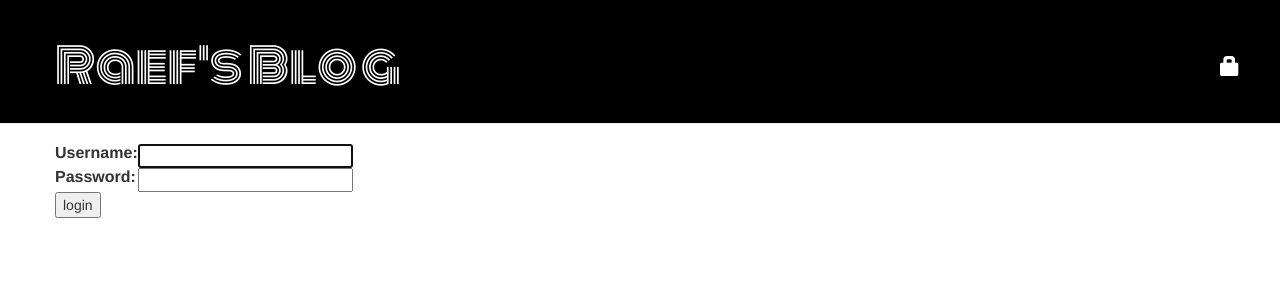
After one commit to mhdraef/Website-Project-Bridging-Coursework, a Django app: page /accounts/login/ in a window 1280 px wide. The commit adds this page. Shown: the top 300 px of the page. Run offline with Django 3.2, Linux system fonts and the light colour scheme; some libraries are stand-ins or nearby versions.

Commit message:
Added security measures, login/logout, post edit feature

```diff
--- a/blog/static/css/blog.css
+++ b/blog/static/css/blog.css
@@ -40,9 +40,17 @@ h1, h2, h3, h4 {
 .top-menu, .top-menu:hover, .top-menu:visited {
     color: #ffffff;
     float: right;
-    font-size: 26pt;
+    font-size: 15pt;
     margin-right: 20px;
-    margin-top: 30px;
+    margin-top: 35px;
+}
+
+.top-menu-plus, .top-menu-plus:hover, .top-menu-plus:visited{
+  color: #ffffff;
+  font-size: 26pt;
+  float: right;
+  margin-right: 20px;
+  margin-top: 30px;
 }
 
 .post {
--- a/blog/templates/blog/base.html
+++ b/blog/templates/blog/base.html
@@ -10,11 +10,16 @@
 
   <body>
 
-    {% block page-header %}
     <div class="page-header">
+      {% if user.is_authenticated %}
+      <p class="top-menu">Signed in as {{ user.username }} <small>(<a href="{% url 'logout' %}">Log out</a>)</small></p>
+      {% else %}
+          <a href="{% url 'login' %}" class="top-menu"><span class="glyphicon glyphicon-lock"></span></a>
+      {% endif %}
+      {% block page-header %}
+      {% endblock %}
       <h1>Raef's Blog</h1>
     </div>
-    {% endblock %}
 
     <div class="content container">
       <div class="row">
--- a/blog/templates/blog/post_list.html
+++ b/blog/templates/blog/post_list.html
@@ -1,12 +1,9 @@
 {% extends 'blog/base.html' %}
 
 {% block page-header %}
-<div class="page-header">
   {% if user.is_authenticated %}
-<a href="{% url 'post_new' %}" class="top-menu"><span class="glyphicon glyphicon-plus"></span></a>
+      <a href="{% url 'post_new' %}" class="top-menu-plus"><span class="glyphicon glyphicon-plus"></span></a>
   {% endif %}
-<h1>Raef's Blog</h1>
-</div>
 {% endblock %}
 {% block content %}
 {% for post in posts %}
--- /dev/null
+++ b/blog/templates/registration/login.html
@@ -0,0 +1,24 @@
+{% extends "blog/base.html" %}
+
+{% block content %}
+    {% if form.errors %}
+        <p>Your username and password didn't match. Please try again.</p>
+    {% endif %}
+
+    <form method="post" action="{% url 'login' %}">
+    {% csrf_token %}
+        <table>
+        <tr>
+            <td>{{ form.username.label_tag }}</td>
+            <td>{{ form.username }}</td>
+        </tr>
+        <tr>
+            <td>{{ form.password.label_tag }}</td>
+            <td>{{ form.password }}</td>
+        </tr>
+        </table>
+
+        <input type="submit" value="login" />
+        <input type="hidden" name="next" value="{{ next }}" />
+    </form>
+{% endblock %}
--- a/blog/views.py
+++ b/blog/views.py
@@ -4,6 +4,7 @@ from django.utils import timezone
 from .models import Post
 from django.shortcuts import render, get_object_or_404
 from .forms import PostForm
+from django.contrib.auth.decorators import login_required
 
 # Create your views here.
 
@@ -16,6 +17,7 @@ def blog_post(request, pk):
     post = get_object_or_404(Post, pk=pk)
     return render(request, 'blog/blog_post.html', {'post': post})
 
+@login_required
 def post_new(request):
     if request.method == "POST":
         form = PostForm(request.POST)
@@ -29,6 +31,7 @@ def post_new(request):
         form = PostForm()
     return render(request, 'blog/post_edit.html', {'form': form})
 
+@login_required
 def post_edit(request, pk):
     post = get_object_or_404(Post, pk=pk)
     if request.method == "POST":
--- a/mysite/settings.py
+++ b/mysite/settings.py
@@ -120,3 +120,4 @@ USE_TZ = True
 
 STATIC_URL = '/static/'
 STATIC_ROOT = os.path.join(BASE_DIR, 'static')
+LOGIN_REDIRECT_URL = '/'
--- a/mysite/urls.py
+++ b/mysite/urls.py
@@ -15,8 +15,11 @@ Including another URLconf
 """
 from django.contrib import admin
 from django.urls import path, include
+from django.contrib.auth import views
 
 urlpatterns = [
     path('admin/', admin.site.urls),
+    path('accounts/login/', views.LoginView.as_view(), name='login'),
+    path('accounts/logout/', views.LogoutView.as_view(next_page='/'), name='logout'),
     path('', include('blog.urls')),
 ]
```
Also changed, not shown: db.sqlite3.
